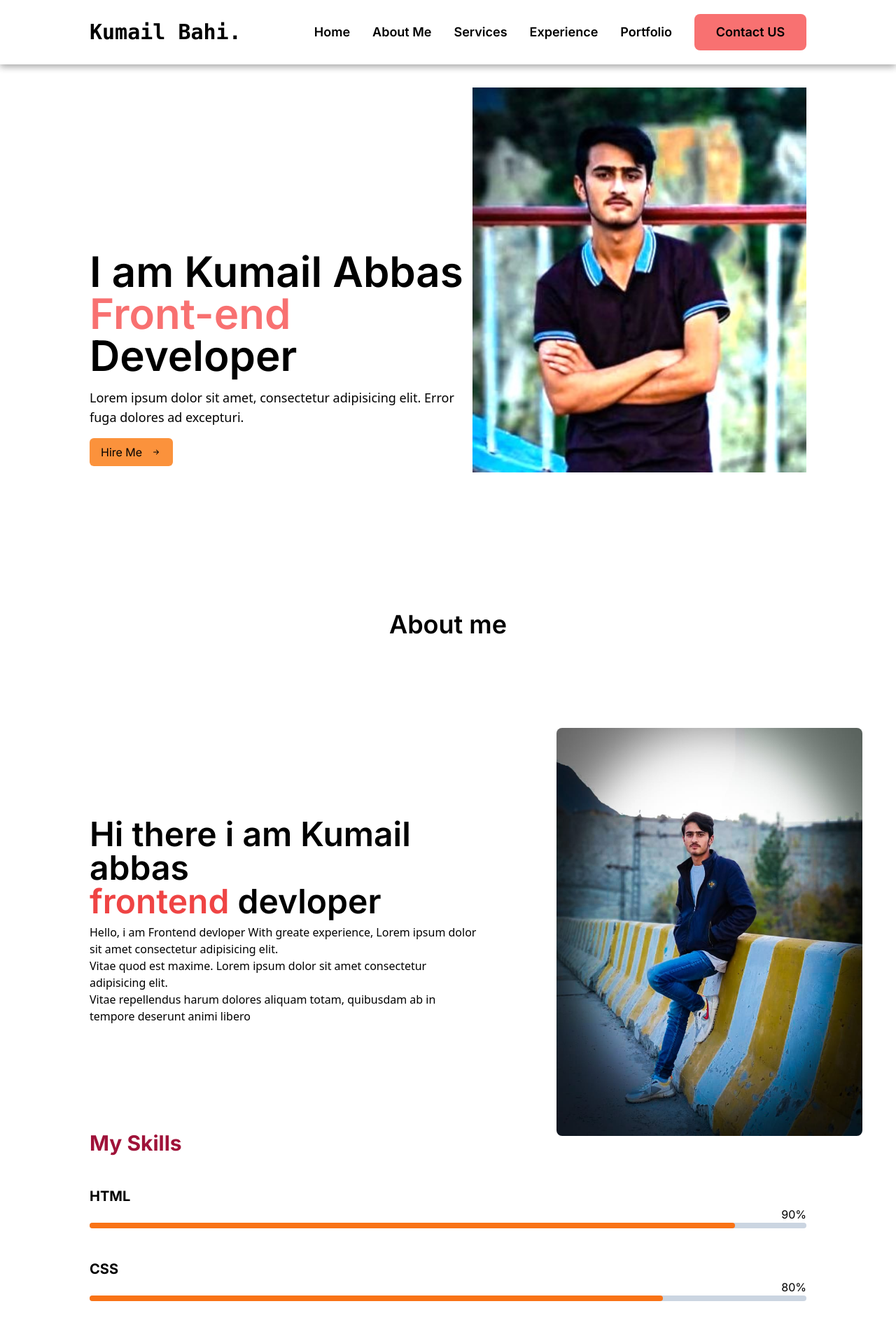
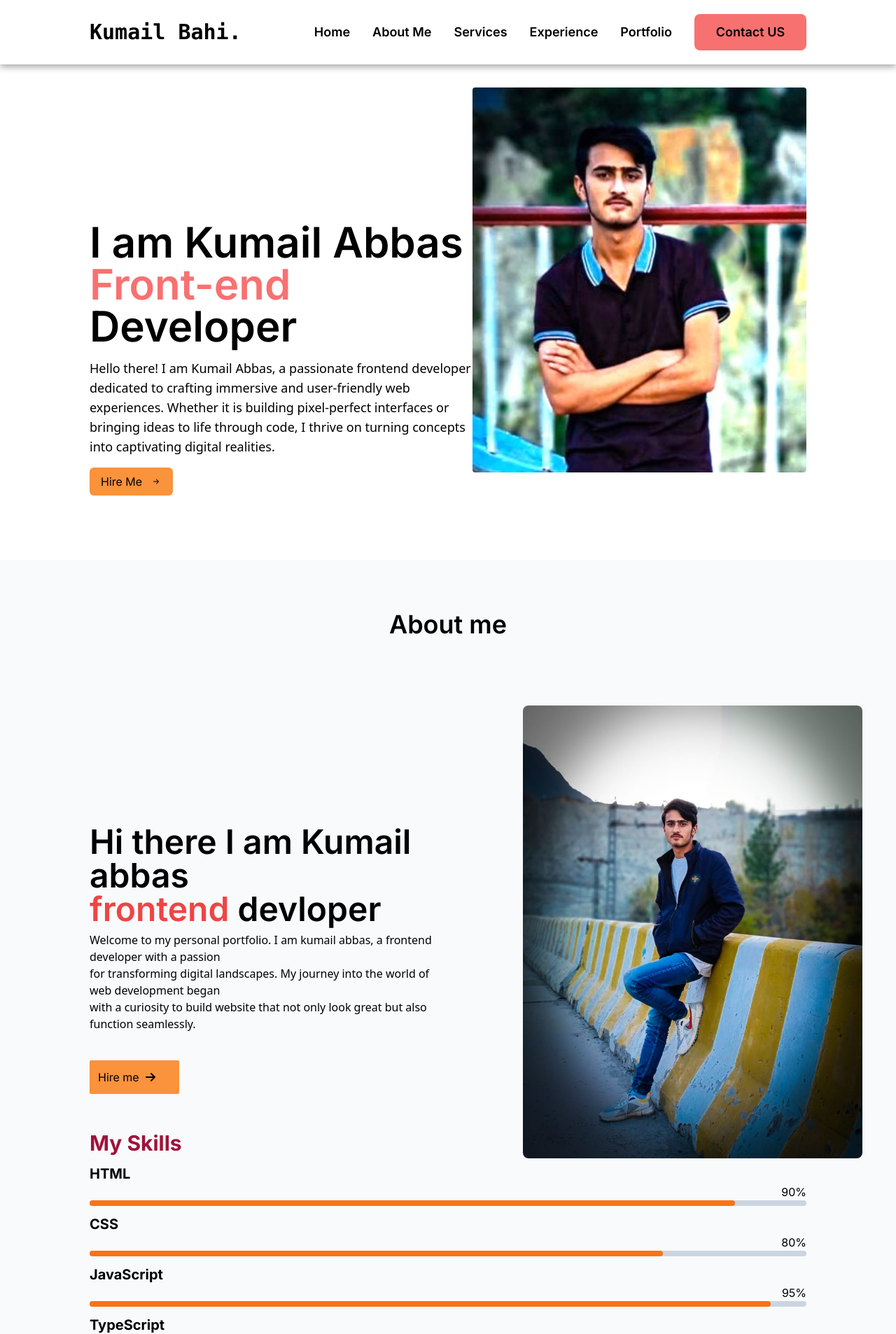
Before and after one commit to qamarabbas01/My-portfolio, a Next.js app: page / in a window 1280 px wide. Shown: the top 1906 px of the page at 70% size. Built offline with nearby package versions, Linux system fonts and the light colour scheme.

Commit message:
first commit

```diff
--- a/app/components/About.tsx
+++ b/app/components/About.tsx
@@ -1,37 +1,47 @@
 import React from "react";
 import Image from "next/image";
+import { FaArrowRight } from "react-icons/fa6";
 
 const About = () => {
   return (
     <>
-      <div className="min-h-screen flex flex-col justify-around lg:gap-8 lg:px-32 px-5 bg-white">
+      <div className="min-h-screen flex flex-col justify-center lg:px-32 px-5 bg-slate-50 pb-5">
         <div className="mt-16">
           <h1 className="text-4xl font-semibold text-center lg:mt-2 mb-24">
             About me
           </h1>
         </div>
 
-        <div className="-mb-10 flex gap-8 ">
+        <div className="-mb-10 flex gap-8 lg:flex-row items-center  ">
           <div className="mt-32 ">
             <h2 className="text-5xl font-semibold ">
-              Hi there i am Kumail abbas <br />{" "}
+              Hi there I am Kumail abbas <br />{" "}
               <span className="text-red-500">frontend</span> devloper
             </h2>
             <p className="mt-4 lg:mt-2 font-sans">
-              Hello, i am Frontend devloper With greate experience, Lorem ipsum
-              dolor sit amet consectetur adipisicing elit. <br /> Vitae quod est
-              maxime. Lorem ipsum dolor sit amet consectetur adipisicing elit.{" "}
+              Welcome to my personal portfolio. I am kumail abbas, a frontend
+              developer with a passion <br /> for transforming digital
+              landscapes. My journey into the world of web development began{" "}
               <br />
-              Vitae repellendus harum dolores aliquam totam, quibusdam ab in
-              <br /> tempore deserunt animi libero
-            </p>
+              with a curiosity to build website that not only look great but
+              also function seamlessly.
+            </p>{" "}
+            <br />
+            <a
+              href=""
+              className="w-32 p-3 rounded-sm bg-orange-400 hover:bg-gray-950 hover:text-white mt-4 flex  gap-2 "
+            >
+              Hire me <FaArrowRight className="mt-1" />
+            </a>
+            <br />
+            <br />
           </div>
           <div>
             <Image
               className="rounded-lg ml-20"
-              src={"/kumail.jpg"}
+              src={"/Kumail.jpg"}
               width={570}
-              height={100}
+              height={50}
               alt="kumail"
             />
           </div>
--- a/app/components/Experience.tsx
+++ b/app/components/Experience.tsx
@@ -3,28 +3,35 @@ import React from "react";
 const Experience = () => {
   return (
     <div className="min-h-screen flex flex-col justify-center lg:px-32 px-5">
-      <h1 className="underline text-center font-semibold text-4xl mt-24 lg:mt-16 mb-8 lg:mb-7">
+      <h1 className="font-semibold text-4xl mt-16 ml-12 lg:mt-16 mb-8 lg:mb-7">
         Work History
       </h1>
       <div className="bg-slate-100 p-5 rounded-md mt-2 lg:ml-12 sm:ml-12">
-        <h1 className="text-4xl font-normal">Lead Web Desiner</h1>
+        <h1 className="text-3xl font-normal">Lead Web Desiner</h1>
         <p>
-          Lorem ipsum dolor sit amet consectetur adipisicing elit. Odit beatae
-          sit quo quos magnam eum, numquam deleniti quod consequuntur libero vel
-          repellendus ipsum velit in maiores. Ut est adipisci voluptate. Lorem
-          ipsum dolor sit, amet consectetur adipisicing elit. Esse reprehenderit
-          veniam alias ex possimus nihil sed error laudantium id, mollitia est
-          maiores? Eligendi iste ea, molestias dolorem qui nihil ipsam!
-        </p>
-        <h1 className="text-4xl font-normal">Junior Web Desiner</h1>
+          Greetings! I am kumail , your go-to Lead Web Designer, and this is
+          where digital dreams come to life. With a passion for aesthetics and a
+          flair for innovation, I specialize in crafting visually stunning and
+          highly functional web experiences that leave a lasting impression.{" "}
+          <br />
+          <span className="font-semibold">
+            {" "}
+            Discover My Design Palette:
+          </span>{" "}
+          <br /> Below, you will catch a glimpse of my recent design escapades.
+          Each project is a testament to my commitment to elevating the online
+          presence of brands and individuals alike.
+        </p>{" "}
+        <br />
+        <h1 className="text-3xl font-normal">Junior Web Desiner</h1>
         <p>
-          Lorem ipsum dolor sit amet consectetur adipisicing elit. Facere soluta
-          totam doloribus assumenda, mollitia neque repudiandae nobis, culpa non
-          corrupti id rerum molestiae. Architecto, libero. Aliquam fuga ipsam
-          ipsum eaque. Lorem ipsum, dolor sit amet consectetur adipisicing elit.
-          Ut voluptatibus incidunt maxime at numquam, repellendus, esse,
-          laboriosam sunt dolorem nisi quam quaerat laborum similique aliquid
-          unde! Placeat fugiat excepturi reiciendis!
+          Welcome to kumail is Design Corner! Hey there! I am kumail a budding
+          Junior Web Designer passionate about turning ideas into visually
+          appealing digital realities. This is my space, where creativity meets
+          code, and I am excited to share my journey with you. Below, you will
+          find a sneak peek into some of my recent design adventures. From
+          concept to creation, each project reflects my dedication to learning,
+          growing, and bringing a fresh perspective to the digital landscape
         </p>
       </div>
     </div>
--- a/app/components/Footer.tsx
+++ b/app/components/Footer.tsx
@@ -35,7 +35,7 @@ const Footer = () => {
         </a>
       </div>
       <div className=" flex flex-row items-center cursor-pointer mt-5 lg:mt-0">
-        <h1 className=" text-3xl font-semibold">Topo..</h1>
+        <h1 className=" text-3xl font-semibold">End...</h1>
       </div>
     </div>
   );
--- a/app/components/Hero.tsx
+++ b/app/components/Hero.tsx
@@ -5,7 +5,7 @@ import Image from "next/image";
 
 const Hero: React.FC = () => {
   return (
-    <div className="min-h-screen flex flex-col justify-center lg:flex-row items-center lg:px-32 px-5 bg-backgroundColor">
+    <div className="min-h-screen flex flex-col justify-center lg:flex-row items-center lg:px-32 px-5 ">
       <div className="flex flex-col text-center lg:text-start lg:items-start w-full lg:w-3/4 space-y-4 pt-56">
         <h1 className="text-6xl font-semibold ">
           I am Kumail Abbas <br />
@@ -13,8 +13,11 @@ const Hero: React.FC = () => {
           Developer
         </h1>
         <p className="text-lg font-sans ">
-          Lorem ipsum dolor sit amet, consectetur adipisicing elit. Error fuga
-          dolores ad excepturi.
+          Hello there! I am Kumail Abbas, a passionate frontend developer
+          dedicated to crafting immersive and user-friendly web experiences.
+          Whether it is building pixel-perfect interfaces or bringing ideas to
+          life through code, I thrive on turning concepts into captivating
+          digital realities.
         </p>
         <div>
           <button className="flex flex-row justify-center items-center gap-3 bg-orange-400 hover:bg-black hover:text-white transition-all px-4 py-2 rounded-md cursor-pointer  ">
@@ -22,7 +25,13 @@ const Hero: React.FC = () => {
           </button>
         </div>
       </div>
-      <Image src={"/Hero1.jpg"} width={670} height={100} alt="kumail" />
+      <Image
+        className="rounded"
+        src={"/Hero1.jpg"}
+        width={670}
+        height={100}
+        alt="kumail"
+      />
     </div>
   );
 };
```
